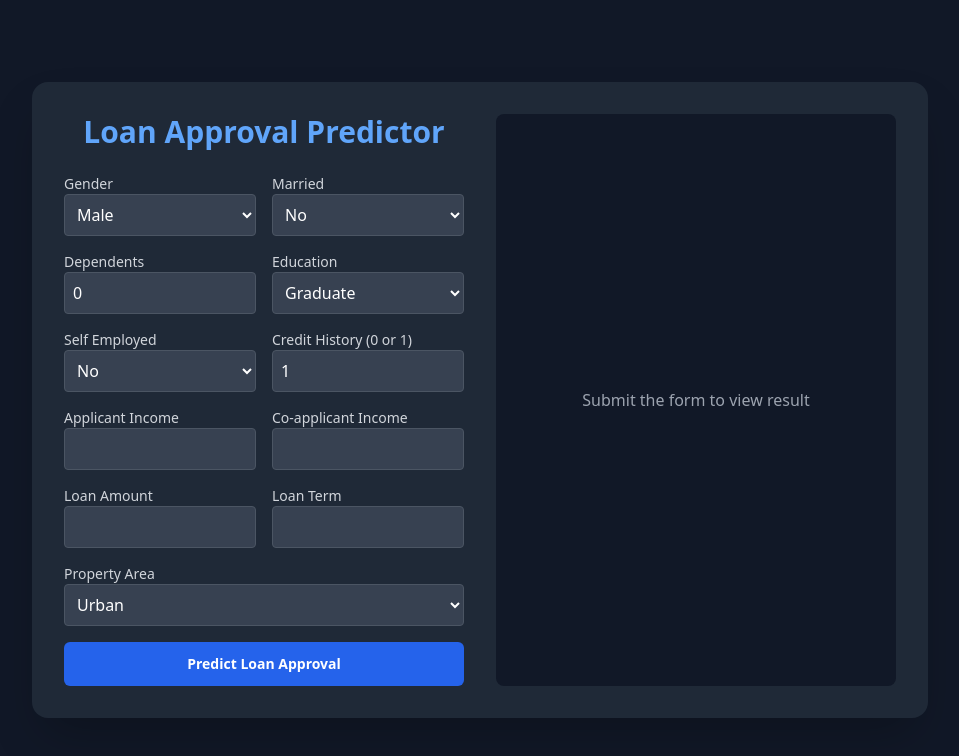
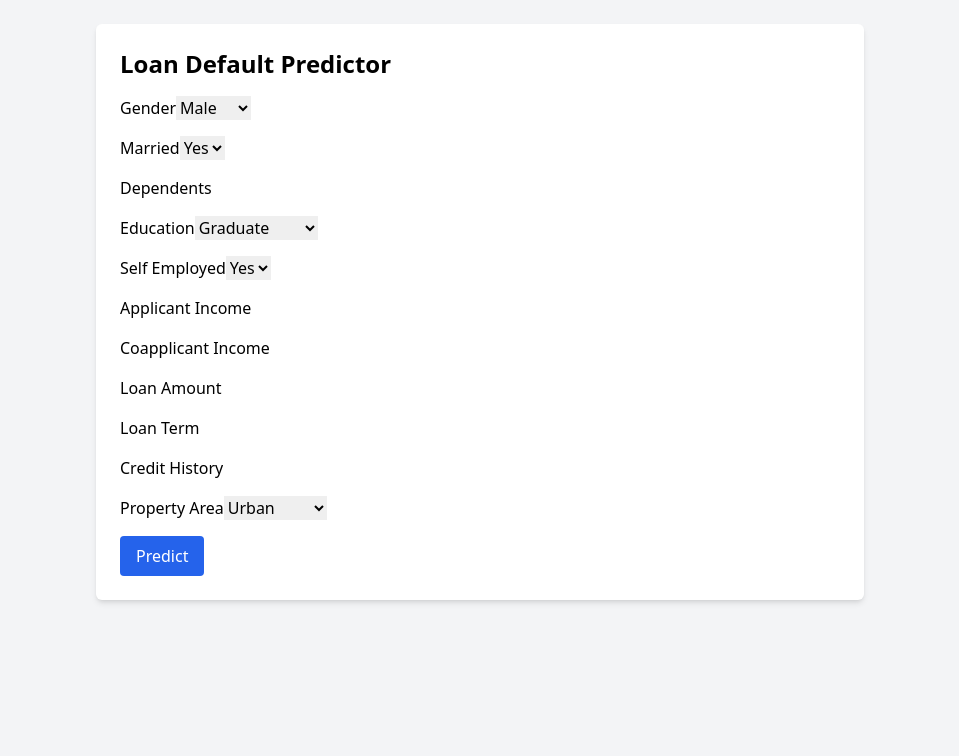
Before and after one commit to petermartian/loan-prediction-api, a React (Vite) app in the folder loan-predictor-frontend/: page / in a window 1280 px wide. Shown: the top 756 px of the page, without its empty margins (160-1119 px from the left). Built offline with nearby package versions, Linux system fonts and the light colour scheme.

Commit message:
Fix: Resolve TypeScript errors for production build

```diff
--- a/loan-predictor-frontend/src/App.tsx
+++ b/loan-predictor-frontend/src/App.tsx
@@ -1,169 +1,152 @@
-import { useState } from 'react';
-import { useForm, SubmitHandler, UseFormRegister, FieldErrors } from 'react-hook-form';
-import { z } from 'zod';
-import { zodResolver } from '@hookform/resolvers/zod';
-import { BarChart, Bar, XAxis, YAxis, Tooltip, ResponsiveContainer, Cell } from 'recharts';
+import React, { useState } from "react";
+import { useForm } from "react-hook-form";
+import { z } from "zod";
+import { zodResolver } from "@hookform/resolvers/zod";
 
-// --- Zod Schema ---
-const loanSchema = z.object({
-  Gender: z.enum(['Male', 'Female']),
-  Married: z.enum(['Yes', 'No']),
-  Dependents: z.coerce.number().min(0).max(3),
-  Education: z.enum(['Graduate', 'Not Graduate']),
-  Self_Employed: z.enum(['Yes', 'No']),
-  ApplicantIncome: z.coerce.number().min(1),
-  CoapplicantIncome: z.coerce.number().min(0),
-  LoanAmount: z.coerce.number().min(1),
-  Loan_Amount_Term: z.coerce.number().min(1),
-  Credit_History: z.coerce.number().refine((val) => [0, 1].includes(val)),
-  Property_Area: z.enum(['Rural', 'Urban', 'Semiurban']),
+const schema = z.object({
+  Gender: z.enum(["Male", "Female"]),
+  Married: z.enum(["Yes", "No"]),
+  Dependents: z.coerce.number(),
+  Education: z.enum(["Graduate", "Not Graduate"]),
+  Self_Employed: z.enum(["Yes", "No"]),
+  ApplicantIncome: z.coerce.number(),
+  CoapplicantIncome: z.coerce.number(),
+  LoanAmount: z.coerce.number(),
+  Loan_Amount_Term: z.coerce.number(),
+  Credit_History: z.coerce.number(),
+  Property_Area: z.enum(["Rural", "Urban", "Semiurban"]),
 });
-type LoanForm = z.infer<typeof loanSchema>;
 
-type PredictionResult = {
-  prediction: number;
-  status: 'Approved' | 'Not Approved';
-  confidence_probability: string;
-};
+type FormData = z.infer<typeof schema>;
 
-type FormProps<T> = {
-  id: keyof T;
-  label: string;
-  register: UseFormRegister<T>;
-  errors: FieldErrors<T>;
-};
+function App() {
+  const [prediction, setPrediction] = useState<string | null>(null);
 
-function Input<T>({ id, label, register, errors, ...rest }: FormProps<T> & React.InputHTMLAttributes<HTMLInputElement>) {
+  const {
+    register,
+    handleSubmit,
+    formState: { errors },
+  } = useForm<FormData>({
+    resolver: zodResolver(schema),
+  });
+
+  const onSubmit = async (data: FormData) => {
+    try {
+      const response = await fetch("http://localhost:8000/predict", {
+        method: "POST",
+        headers: {
+          "Content-Type": "application/json",
+        },
+        body: JSON.stringify(data),
+      });
+
+      const result = await response.json();
+      setPrediction(result.prediction);
+    } catch (error) {
+      console.error("Prediction error:", error);
+      setPrediction("Error connecting to backend.");
+    }
+  };
+
   return (
-    <div className="flex flex-col">
-      <label htmlFor={String(id)} className="text-sm text-gray-300">{label}</label>
-      <input
-        id={String(id)}
-        {...register(id)}
-        {...rest}
-        className="bg-gray-700 border border-gray-600 rounded p-2 text-white"
-      />
-      {errors[id] && <p className="text-red-400 text-xs">{(errors[id] as any)?.message}</p>}
+    <div className="min-h-screen bg-gray-100 p-6">
+      <div className="max-w-3xl mx-auto bg-white shadow-md rounded-md p-6">
+        <h1 className="text-2xl font-bold mb-4">Loan Default Predictor</h1>
+        <form onSubmit={handleSubmit(onSubmit)} className="space-y-4">
+
+          <div>
+            <label>Gender</label>
+            <select {...register("Gender")} className="input">
+              <option value="Male">Male</option>
+              <option value="Female">Female</option>
+            </select>
+            {errors.Gender && <p className="text-red-500">{errors.Gender.message}</p>}
+          </div>
+
+          <div>
+            <label>Married</label>
+            <select {...register("Married")} className="input">
+              <option value="Yes">Yes</option>
+              <option value="No">No</option>
+            </select>
+            {errors.Married && <p className="text-red-500">{errors.Married.message}</p>}
+          </div>
+
+          <div>
+            <label>Dependents</label>
+            <input type="number" {...register("Dependents")} className="input" />
+            {errors.Dependents && <p className="text-red-500">{errors.Dependents.message}</p>}
+          </div>
+
+          <div>
+            <label>Education</label>
+            <select {...register("Education")} className="input">
+              <option value="Graduate">Graduate</option>
+              <option value="Not Graduate">Not Graduate</option>
+            </select>
+            {errors.Education && <p className="text-red-500">{errors.Education.message}</p>}
+          </div>
+
+          <div>
+            <label>Self Employed</label>
+            <select {...register("Self_Employed")} className="input">
+              <option value="Yes">Yes</option>
+              <option value="No">No</option>
+            </select>
+            {errors.Self_Employed && <p className="text-red-500">{errors.Self_Employed.message}</p>}
+          </div>
+
+          <div>
+            <label>Applicant Income</label>
+            <input type="number" {...register("ApplicantIncome")} className="input" />
+            {errors.ApplicantIncome && <p className="text-red-500">{errors.ApplicantIncome.message}</p>}
+          </div>
+
+          <div>
+            <label>Coapplicant Income</label>
+            <input type="number" {...register("CoapplicantIncome")} className="input" />
+            {errors.CoapplicantIncome && <p className="text-red-500">{errors.CoapplicantIncome.message}</p>}
+          </div>
+
+          <div>
+            <label>Loan Amount</label>
+            <input type="number" {...register("LoanAmount")} className="input" />
+            {errors.LoanAmount && <p className="text-red-500">{errors.LoanAmount.message}</p>}
+          </div>
+
+          <div>
+            <label>Loan Term</label>
+            <input type="number" {...register("Loan_Amount_Term")} className="input" />
+            {errors.Loan_Amount_Term && <p className="text-red-500">{errors.Loan_Amount_Term.message}</p>}
+          </div>
+
+          <div>
+            <label>Credit History</label>
+            <input type="number" {...register("Credit_History")} className="input" />
+            {errors.Credit_History && <p className="text-red-500">{errors.Credit_History.message}</p>}
+          </div>
+
+          <div>
+            <label>Property Area</label>
+            <select {...register("Property_Area")} className="input">
+              <option value="Urban">Urban</option>
+              <option value="Semiurban">Semiurban</option>
+              <option value="Rural">Rural</option>
+            </select>
+            {errors.Property_Area && <p className="text-red-500">{errors.Property_Area.message}</p>}
+          </div>
+
+          <button type="submit" className="bg-blue-600 text-white py-2 px-4 rounded">Predict</button>
+        </form>
+
+        {prediction && (
+          <div className="mt-6 p-4 bg-green-100 text-green-800 rounded shadow">
+            Prediction Result: <strong>{prediction}</strong>
+          </div>
+        )}
+      </div>
     </div>
   );
 }
 
-function Select<T>({ id, label, options, register, errors }: FormProps<T> & { options: string[] }) {
-  return (
-    <div className="flex flex-col">
-      <label htmlFor={String(id)} className="text-sm text-gray-300">{label}</label>
-      <select
-        id={String(id)}
-        {...register(id)}
-        className="bg-gray-700 border border-gray-600 rounded p-2 text-white"
-      >
-        {options.map(opt => <option key={opt} value={opt}>{opt}</option>)}
-      </select>
-      {errors[id] && <p className="text-red-400 text-xs">{(errors[id] as any)?.message}</p>}
-    </div>
-  );
-}
-
-export default function App() {
-  const [result, setResult] = useState<PredictionResult | null>(null);
-  const [isLoading, setIsLoading] = useState(false);
-  const [apiError, setApiError] = useState<string | null>(null);
-
-  const { register, handleSubmit, formState: { errors } } = useForm<LoanForm>({
-    resolver: zodResolver(loanSchema),
-    defaultValues: {
-      Gender: 'Male',
-      Married: 'No',
-      Dependents: 0,
-      Education: 'Graduate',
-      Self_Employed: 'No',
-      Credit_History: 1,
-      Property_Area: 'Urban',
-    },
-  });
-
-  const onSubmit: SubmitHandler<LoanForm> = async (data) => {
-    setIsLoading(true);
-    setApiError(null);
-    setResult(null);
-    try {
-      const res = await fetch("https://loan-prediction-api-yjry.onrender.com/predict", {
-        method: 'POST',
-        headers: { 'Content-Type': 'application/json' },
-        body: JSON.stringify(data),
-      });
-
-      if (!res.ok) throw new Error(`API Error: ${res.statusText}`);
-
-      const json: PredictionResult = await res.json();
-      setResult(json);
-    } catch (err) {
-      setApiError((err as Error).message || 'Unknown error');
-    } finally {
-      setIsLoading(false);
-    }
-  };
-
-  const getChartData = () => {
-    if (!result) return [];
-    const value = parseFloat(result.confidence_probability.replace('%', ''));
-    return [{ name: 'Confidence', value }];
-  };
-
-  return (
-    <div className="bg-gray-900 min-h-screen text-white font-sans flex items-center justify-center p-4">
-      <main className="w-full max-w-4xl bg-gray-800 rounded-2xl shadow-2xl p-8 grid grid-cols-1 lg:grid-cols-2 gap-8">
-        <div className="space-y-6">
-          <h1 className="text-3xl font-bold text-center text-blue-400">Loan Approval Predictor</h1>
-          <form onSubmit={handleSubmit(onSubmit)} className="space-y-4">
-            <div className="grid grid-cols-1 sm:grid-cols-2 gap-4">
-              <Select<LoanForm> id="Gender" label="Gender" options={['Male', 'Female']} register={register} errors={errors} />
-              <Select<LoanForm> id="Married" label="Married" options={['Yes', 'No']} register={register} errors={errors} />
-              <Input<LoanForm> id="Dependents" label="Dependents" type="number" register={register} errors={errors} />
-              <Select<LoanForm> id="Education" label="Education" options={['Graduate', 'Not Graduate']} register={register} errors={errors} />
-              <Select<LoanForm> id="Self_Employed" label="Self Employed" options={['Yes', 'No']} register={register} errors={errors} />
-              <Input<LoanForm> id="Credit_History" label="Credit History (0 or 1)" type="number" register={register} errors={errors} />
-            </div>
-            <div className="grid grid-cols-1 sm:grid-cols-2 gap-4">
-              <Input<LoanForm> id="ApplicantIncome" label="Applicant Income" type="number" register={register} errors={errors} />
-              <Input<LoanForm> id="CoapplicantIncome" label="Co-applicant Income" type="number" register={register} errors={errors} />
-              <Input<LoanForm> id="LoanAmount" label="Loan Amount" type="number" register={register} errors={errors} />
-              <Input<LoanForm> id="Loan_Amount_Term" label="Loan Term" type="number" register={register} errors={errors} />
-            </div>
-            <Select<LoanForm> id="Property_Area" label="Property Area" options={['Rural', 'Urban', 'Semiurban']} register={register} errors={errors} />
-            <button
-              type="submit"
-              disabled={isLoading}
-              className="w-full bg-blue-600 hover:bg-blue-700 px-4 py-3 text-sm rounded-md font-semibold disabled:bg-gray-500"
-            >
-              {isLoading ? "Predicting..." : "Predict Loan Approval"}
-            </button>
-          </form>
-        </div>
-        <div className="bg-gray-900 rounded-lg p-8 flex flex-col items-center justify-center min-h-[300px]">
-          {isLoading && <p className="text-gray-400">Checking prediction...</p>}
-          {apiError && <p className="text-red-400 text-sm">{apiError}</p>}
-          {result && (
-            <div className="text-center">
-              <div className={`p-6 mb-4 text-2xl font-bold rounded-lg ${result.status === 'Approved' ? 'bg-green-500' : 'bg-red-500'}`}>
-                {result.status}
-              </div>
-              <p className="text-blue-300 text-lg mb-2">Confidence: {result.confidence_probability}</p>
-              <ResponsiveContainer width="100%" height={150}>
-                <BarChart data={getChartData()} layout="vertical">
-                  <XAxis type="number" domain={[0, 100]} hide />
-                  <YAxis type="category" dataKey="name" hide />
-                  <Tooltip />
-                  <Bar dataKey="value" barSize={30}>
-                    <Cell fill={result.status === 'Approved' ? '#34d399' : '#f87171'} />
-                  </Bar>
-                </BarChart>
-              </ResponsiveContainer>
-            </div>
-          )}
-          {!result && !apiError && !isLoading && <p className="text-gray-400">Submit the form to view result</p>}
-        </div>
-      </main>
-    </div>
-  );
-}
+export default App;
```
